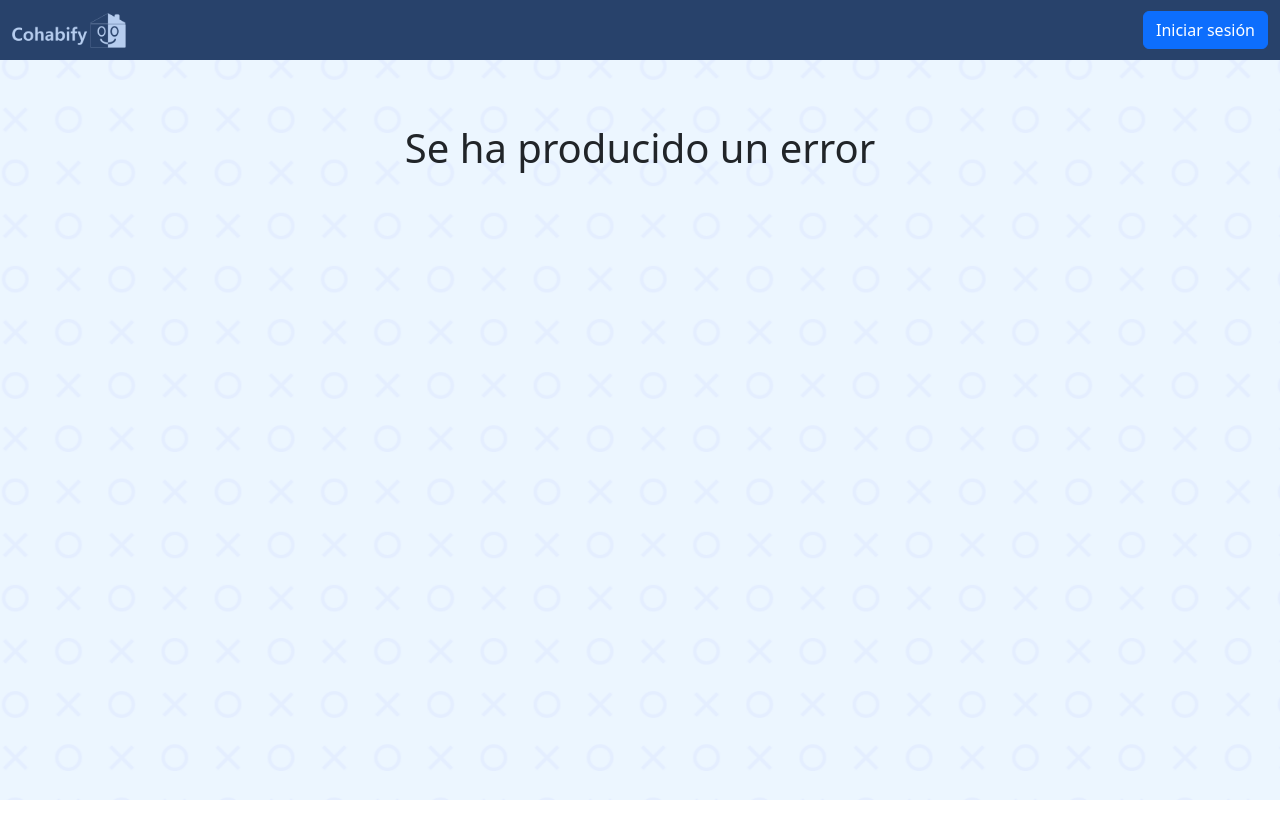
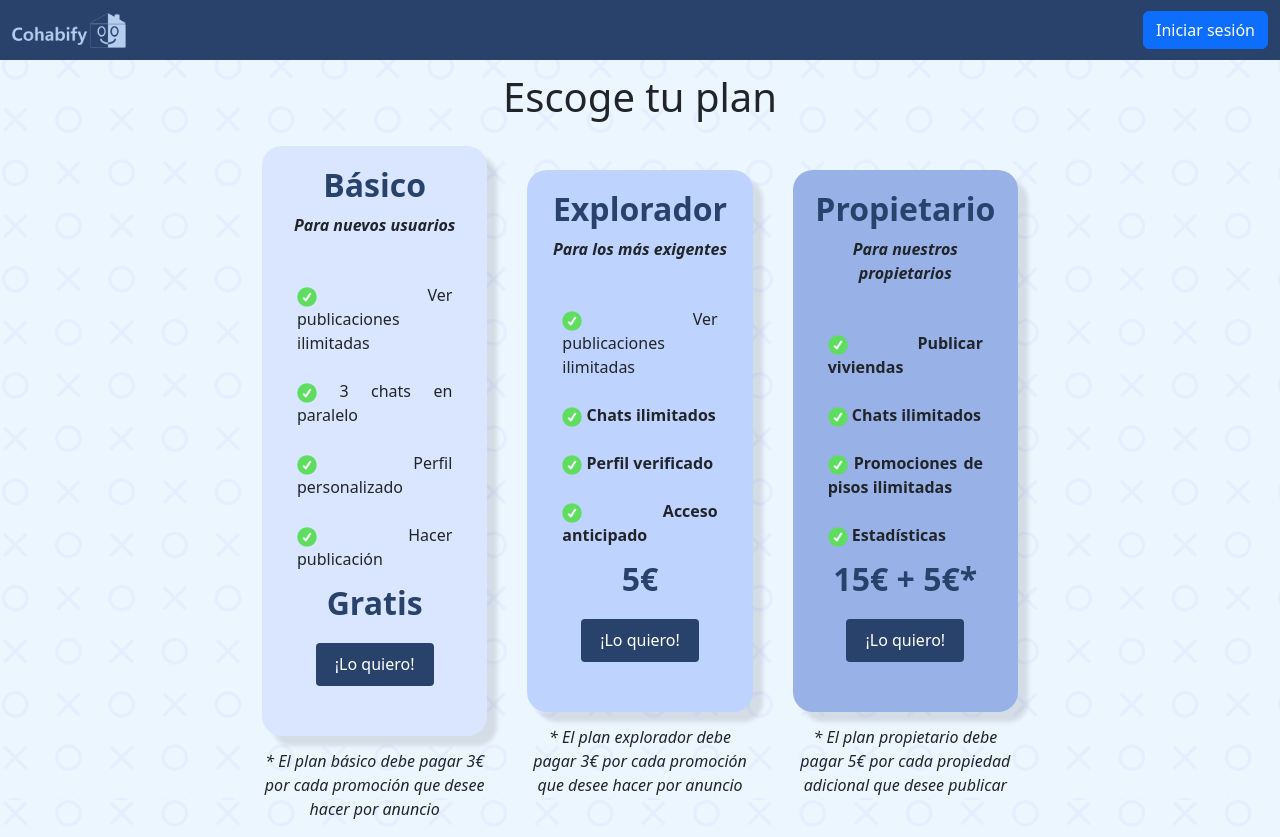
Before and after one commit to Cohabify-ISPP/Cohabify, a Vue app in the folder frontend/: page /plan in a window 1280 px wide. Before the commit the page ends 800 px from the top, so only its background shows below. Built offline with nearby package versions, Linux system fonts and the light colour scheme; no server answers.

Commit message:
feat: implementar cambios de pricing

```diff
--- a/frontend/src/components/Navbar.vue
+++ b/frontend/src/components/Navbar.vue
@@ -43,7 +43,7 @@
           <a class="nav-link" href="#"><span class="badge rounded-pill badge-notification bg-danger">1</span> Chat</a>
         </li>
         <li class="nav-item">
-          <a class="nav-link" href="#">Planes</a>
+          <a class="nav-link" href="/plan">Planes</a>
         </li>
         <li class="nav-item dropdown">
           <a class="nav-link dropdown-toggle" href="#" id="navbarDropdown" role="button" data-bs-toggle="dropdown" aria-expanded="false">
--- /dev/null
+++ b/frontend/src/components/PlanSelection.vue
@@ -0,0 +1,188 @@
+<script>
+    import { ref, onMounted } from 'vue'
+    export default {
+        setup() {
+            const currentUser = ref(null);
+            const plan = ref('');
+
+            onMounted(() => {
+                const fetchUser = async () => {
+                    const response = await fetch(
+                        import.meta.env.VITE_BACKEND_URL + '/auth/getUser',
+                        {
+                            method: 'POST',
+                            headers: {
+                                'Authentication': 'Bearer ' + sessionStorage.getItem('authentication')
+                            }
+                        }
+                    )
+                    const data = await response.json()
+                    currentUser.value = data
+                    plan.value = data.plan
+                }
+                fetchUser()
+
+            });
+
+            //Cambiar el plan del usuario
+            const changePlan = async (newPlan) => {
+                const response = await fetch(
+                    import.meta.env.VITE_BACKEND_URL + '/api/user/update/plan/'+ newPlan + '/'+currentUser.value.id,
+                    {
+                        method: 'PUT',
+                        headers: {
+                            'Authentication': 'Bearer ' + sessionStorage.getItem('authentication')
+                        },
+                    }
+                )
+                const data = await response.json()
+                currentUser.value = data
+                plan.value = data.plan
+            }
+
+            return {
+            currentUser,
+            plan,
+            changePlan
+            }
+
+        }
+
+    }
+
+</script>
+
+<template>
+     <navbar />
+     <h1 style="margin-top: 1vw; margin-bottom: 2vw;">Escoge tu plan</h1>
+    <div class="container d-flex justify-content-center align-items-center  vh-80" style="padding:0 15vw ;">
+            <div class="col">
+                <div class="card card1">
+                    <h2 class="fw-bold" style="color: #28426B;">Básico</h2>
+                    <p class="fw-bold"><em>Para nuevos usuarios</em></p>
+                    <div class="modal-body">
+
+                            <img src="/public/images/Check.png" style="height: 20px; width: 20px;"></img><span > Ver publicaciones ilimitadas</span>
+                            <br>
+                            <br>
+                            <img src="/public/images/Check.png" style="height: 20px; width: 20px;"><span > 3 chats en paralelo</span>
+                            <br>
+                            <br>
+                            <img src="/public/images/Check.png" style="height: 20px; width: 20px;"><span > Perfil personalizado</span>
+                            <br>
+                            <br>
+                            <img src="/public/images/Check.png" style="height: 20px; width: 20px;"><span > Hacer publicación</span>
+
+                        <div style="text-align: center;">
+                            <h2 class="fw-bold" style="padding-top: 1vw;color: #28426B;"> Gratis</h2>
+                            <button class="btn-primary" style="margin-top: 1vw;" v-if="plan !== 'basic'" @click="changePlan('basic')">¡Lo quiero!</button>
+                            <button class="btn-plan" style="margin-top: 1vw;" v-else>¡Ya lo tengo!</button>
+                        </div>
+                    </div>
+                </div>
+                <p style="margin-top:1vw"><em>* El plan básico debe pagar 3€ por cada promoción que desee hacer por anuncio</em></p>
+            </div>
+            <div class="col" style="margin-left: 40px; margin-right: 40px;">
+                <div class="card card2">
+                    <h2 class="fw-bold"  style="color: #28426B;">Explorador</h2>
+                    <p class="fw-bold"><em>Para los más exigentes</em></p>
+                    <div class="modal-body">
+
+                            <img src="/public/images/Check.png" style="height: 20px; width: 20px;"><span > Ver publicaciones ilimitadas</span>
+                            <br>
+                            <br>
+                            <img src="/public/images/Check.png" style="height: 20px; width: 20px;"><span class="fw-bold" > Chats ilimitados</span>
+                            <br>
+                            <br>
+                            <img src="/public/images/Check.png" style="height: 20px; width: 20px;"><span class="fw-bold"> Perfil verificado</span>
+                            <br>
+                            <br>
+                            <img src="/public/images/Check.png" style="height: 20px; width: 20px;"><span class="fw-bold"> Acceso anticipado</span>
+
+                        <div style="text-align: center;">
+                            <h2 class="fw-bold" style="padding-top: 1vw;color: #28426B;"> 5€</h2>
+                            <button class="btn-primary" style="margin-top: 1vw;" v-if="plan !== 'explorer'" @click="changePlan('explorer')">¡Lo quiero!</button>
+                            <button class="btn-plan" style="margin-top: 1vw;" v-else>¡Ya lo tengo!</button>
+                        </div>
+                    </div>
+                </div>
+                <p style="margin-top:1vw"><em>* El plan explorador debe pagar 3€ por cada promoción que desee hacer por anuncio</em></p>
+            </div>
+            <div class="col">
+                <div class="card card3">
+                    <h2 class="fw-bold" style="color: #28426B;">Propietario</h2>
+                    <p class="fw-bold"><em>Para nuestros propietarios</em></p>
+                    <div class="modal-body">
+
+                            <img src="/public/images/Check.png" style="height: 20px; width: 20px;"><span class="fw-bold"> Publicar viviendas</span>
+                            <br>
+                            <br>
+                            <img src="/public/images/Check.png" style="height: 20px; width: 20px;"><span class="fw-bold" > Chats ilimitados</span>
+                            <br>
+                            <br>
+                            <img src="/public/images/Check.png" style="height: 20px; width: 20px;"><span class="fw-bold"> Promociones de pisos ilimitadas</span>
+                            <br>
+                            <br>
+                            <img src="/public/images/Check.png" style="height: 20px; width: 20px;"><span class="fw-bold"> Estadísticas</span>
+
+                        <div style="text-align: center;">
+                            <h2 class="fw-bold" style="padding-top: 1vw;color: #28426B;"> 15€ + 5€*</h2>
+                            <button class="btn-primary" style="margin-top: 1vw;" v-if="plan !== 'owner'" @click="changePlan('owner')">¡Lo quiero!</button>
+                            <button class="btn-plan" style="margin-top: 1vw;" v-else>¡Ya lo tengo!</button>
+                        </div>
+                    </div>
+                </div>
+                <p style="margin-top:1vw"><em>* El plan propietario debe pagar 5€ por cada propiedad adicional que desee publicar</em></p>
+            </div>
+    </div>
+
+</template>
+
+<style scoped>
+
+.modal-body {
+    padding: 30px 15px;
+    text-align: justify;
+}
+.card {
+    padding-top: 20px;
+    padding-bottom: 20px;
+    padding-left: 20px;
+    padding-right: 20px;
+    border: 1px  #28426b30;
+    border-radius: 20px;
+    box-shadow: 10px 10px 4px rgba(0, 0, 0, 0.1);
+    transition: transform 0.2s;
+}
+
+.card:hover {
+    transform: scale(1.05);
+}
+
+.card1 {
+    background-color: #DAE5FF;
+}
+
+.card2 {
+    background-color: #BFD3FF;
+}
+
+.card3 {
+    background-color: #98B2E8;
+}
+
+input {
+    margin-bottom: 10px;
+    padding: 8px;
+    border: 1px solid #ccc;
+    border-radius: 4px;
+}
+
+button {
+    border: none;
+    border-radius: 4px;
+    cursor: pointer;
+}
+
+
+</style>
--- a/frontend/src/router.js
+++ b/frontend/src/router.js
@@ -8,6 +8,7 @@
 import UserAdvertisementDetails from './components/userAdvertisement/UserAdvertisementDetails.vue';
 import CreateUserAdvertisement from './components/userAdvertisement/CreateUserAdvertisement.vue';
 import HouseAdvertisementDetails from './components/houseAdvertisement/HouseAdvertisementDetails.vue';
+import PlanSelection from './components/PlanSelection.vue';
 import Error from './components/Error.vue';
 
 const routes = [
@@ -25,6 +26,8 @@
     { path: '/advertisements/users/new', component: CreateUserAdvertisement },
     { path: '/advertisements/houses/new', component: CreateHouseAdvertisement },
 
+    { path: '/plan', component: PlanSelection },
+
     { path: '/:pathMatch(.*)*', component: Error }
 
 ];
--- a/frontend/src/style.css
+++ b/frontend/src/style.css
@@ -90,6 +90,13 @@
   color: #fff;
   background-color: #28426B;
   border-color: #28426b;
+  transition: 0.1s;
+}
+
+.btn-plan {
+  color: #fff;
+  background-color: #28426b74;
+  border-color: #28426b66;
   transition: 0.1s;
 }
 
```
Also changed, not shown: frontend/public/images/Check.png (added), 1 other file (tests, documents, lock files or other folders).
